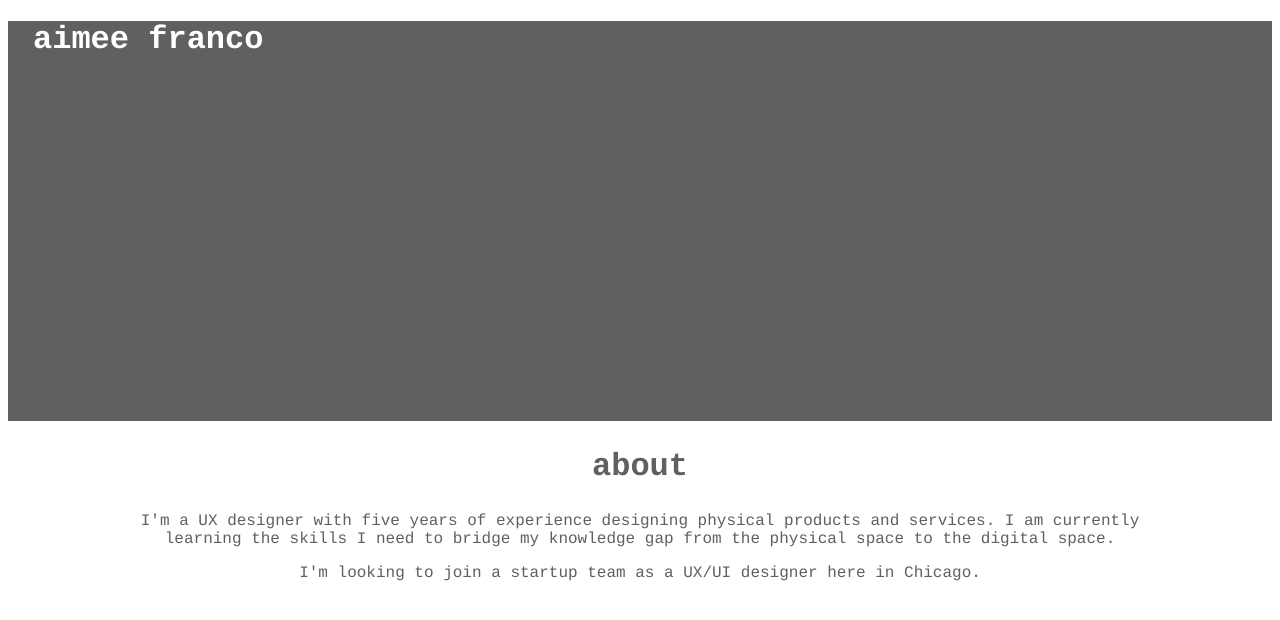
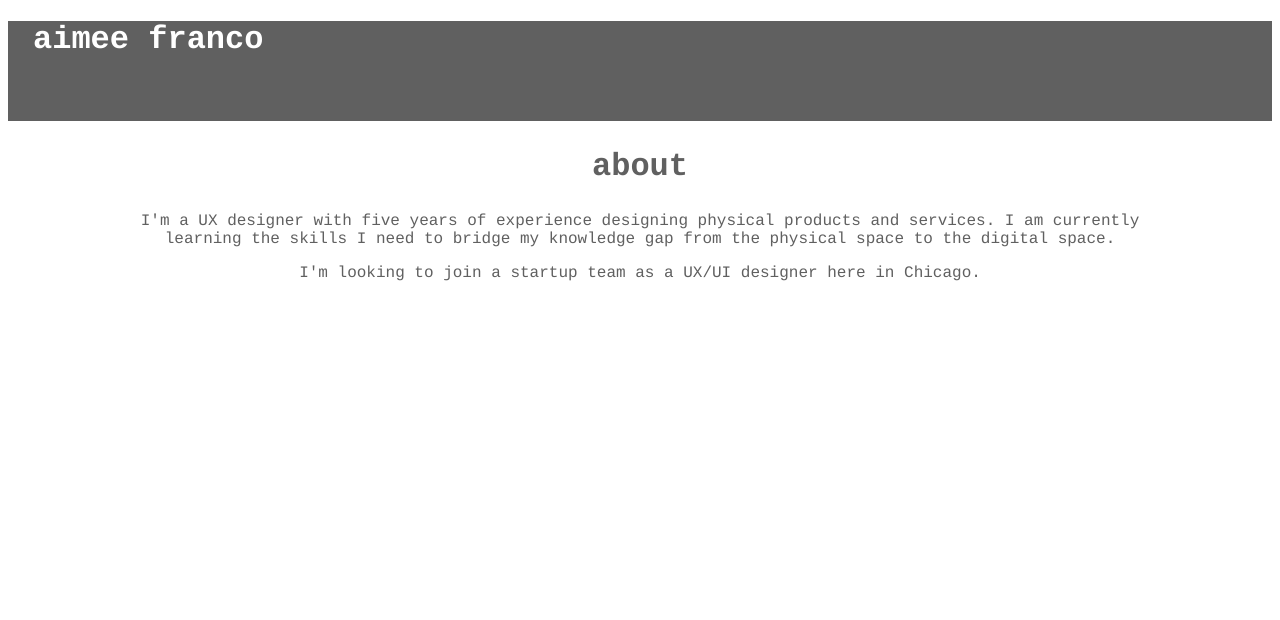
Before and after one commit to aimeefranco/aimeefranco.github.io, a plain HTML site: page index.html in a window 1280 px wide. Drawn offline with Linux system fonts and the light colour scheme.

Commit message:
initial commit

```diff
--- a/style.css
+++ b/style.css
@@ -1,5 +1,5 @@
 #background {
-	height: 400px;
+	height: 100px;
 	background-color: #606060;
 }
 
```
